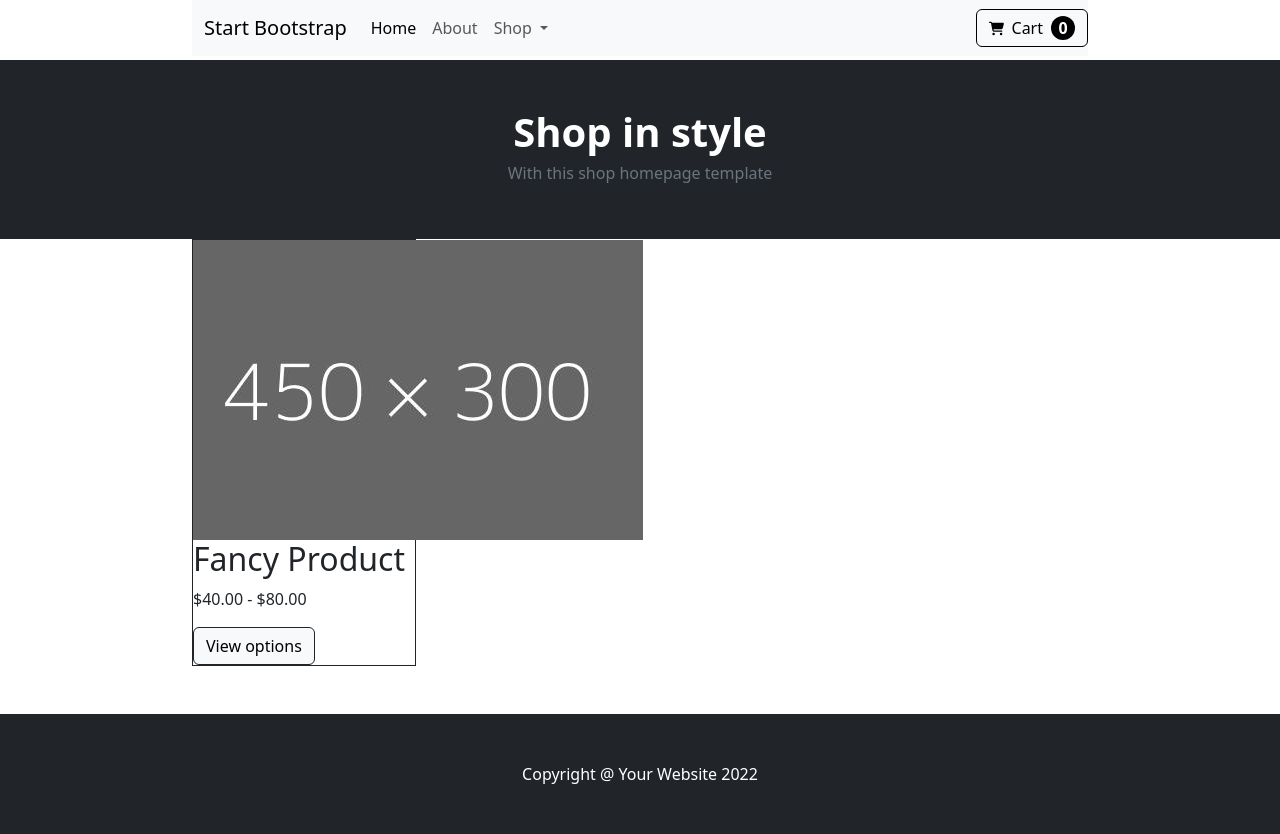
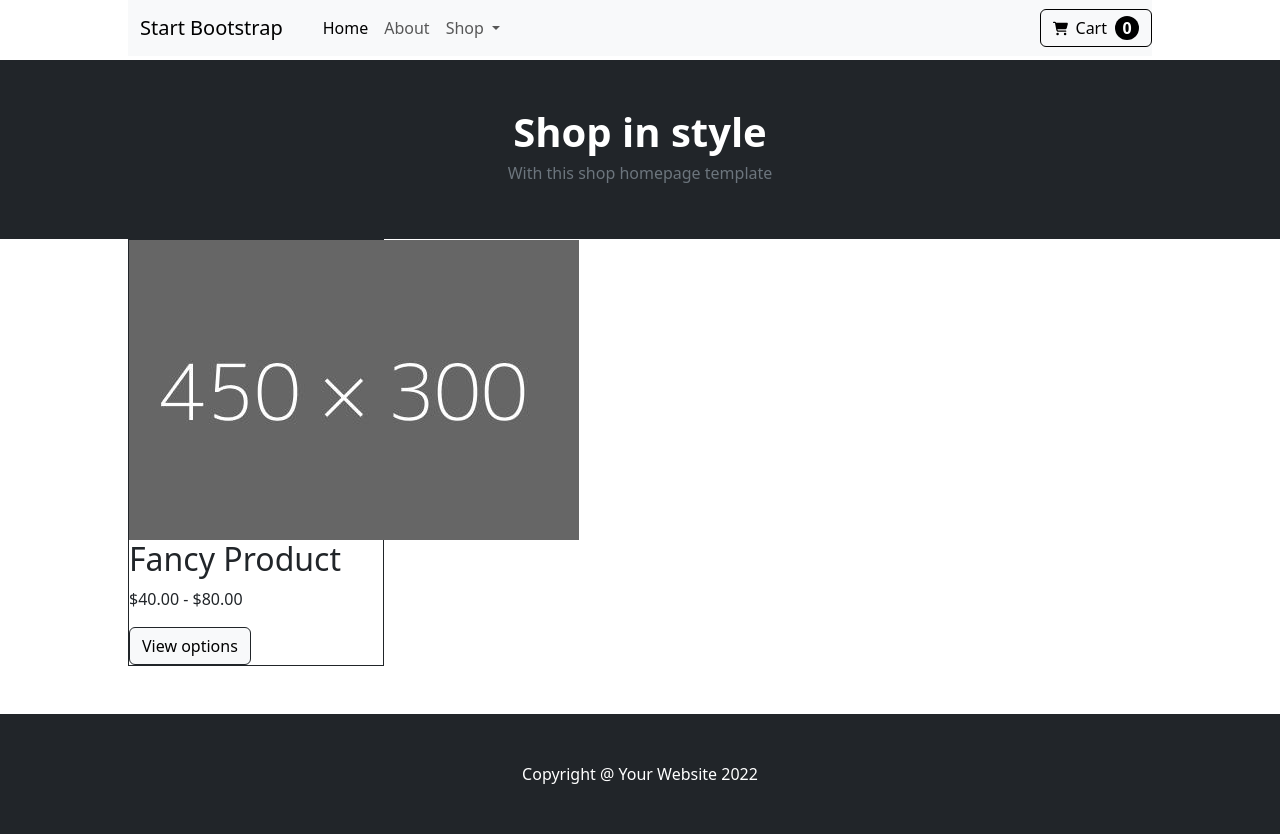
Before and after one commit to Sasfi12/first-bootstrap, a website: page index.html in a window 1280 px wide. Drawn offline with nearby package versions, Linux system fonts and the light colour scheme.

Commit message:
this is tomorrow

```diff
--- a/index.html
+++ b/index.html
@@ -11,7 +11,7 @@
 <body>
     <nav class="navbar navbar-expand-lg bg-body-tertiary">
         <div class="container-fluid">
-            <a class="navbar-brand" href="#">Start Bootstrap</a>
+            <a class="navbar-brand start-boot pe-3" href="#">Start Bootstrap</a>
             <button class="navbar-toggler" type="button" data-bs-toggle="collapse" data-bs-target="#navbarNav"
                 aria-controls="navbarNav" aria-expanded="false" aria-label="Toggle navigation">
                 <span class="navbar-toggler-icon"></span>
--- a/src/sass/app.sass
+++ b/src/sass/app.sass
@@ -3,5 +3,6 @@
 @import ./../../node_modules/bootstrap/scss/bootstrap.scss
 @import ./modules/_styles
 @import ./modules/_navbar
+@import ./modules/_header
 @import ./modules/_main
 @import ./modules/_footer
--- a/src/sass/modules/_header.sass
+++ b/src/sass/modules/_header.sass
@@ -0,0 +1,3 @@
+header
+    padding-top: 50rem !important
+    padding-bottom: 50rem !important
--- a/src/sass/modules/_navbar.sass
+++ b/src/sass/modules/_navbar.sass
@@ -1,6 +1,8 @@
 nav
     div
         text-align: center
+        .start-boot
+            margin-left: calc(var(--center-abs-margin) + 105px)
         .cart-button
             display: flex
             align-items: center
--- a/src/sass/modules/_styles.sass
+++ b/src/sass/modules/_styles.sass
@@ -1,4 +1,4 @@
 body > *:not(header , footer)
     margin: 0
-    margin-left: 15%
-    margin-right: 15%
+    margin-left: 10%
+    margin-right: 10%
```
Also changed, not shown: public/css/app.css, 1 other file.
